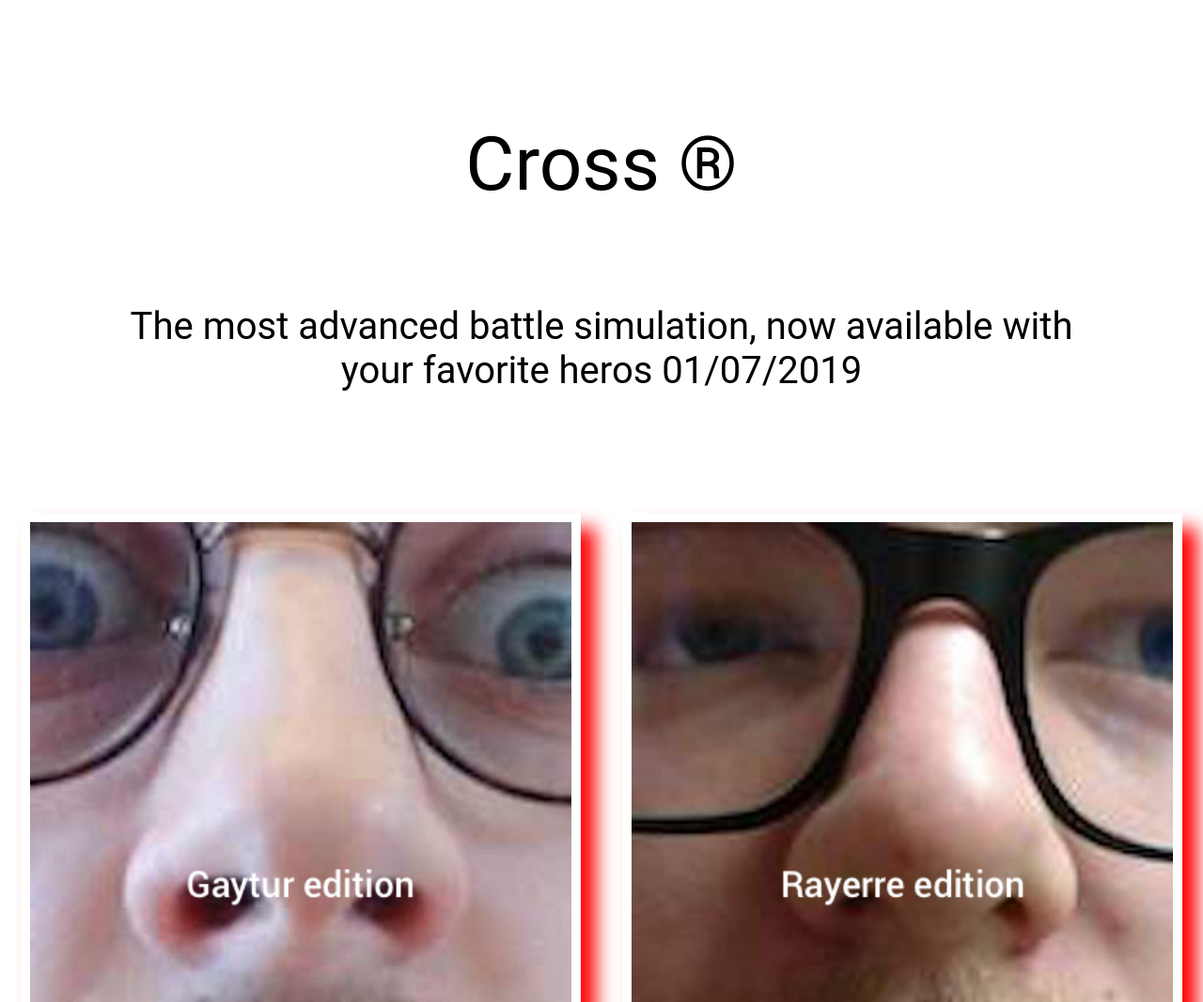
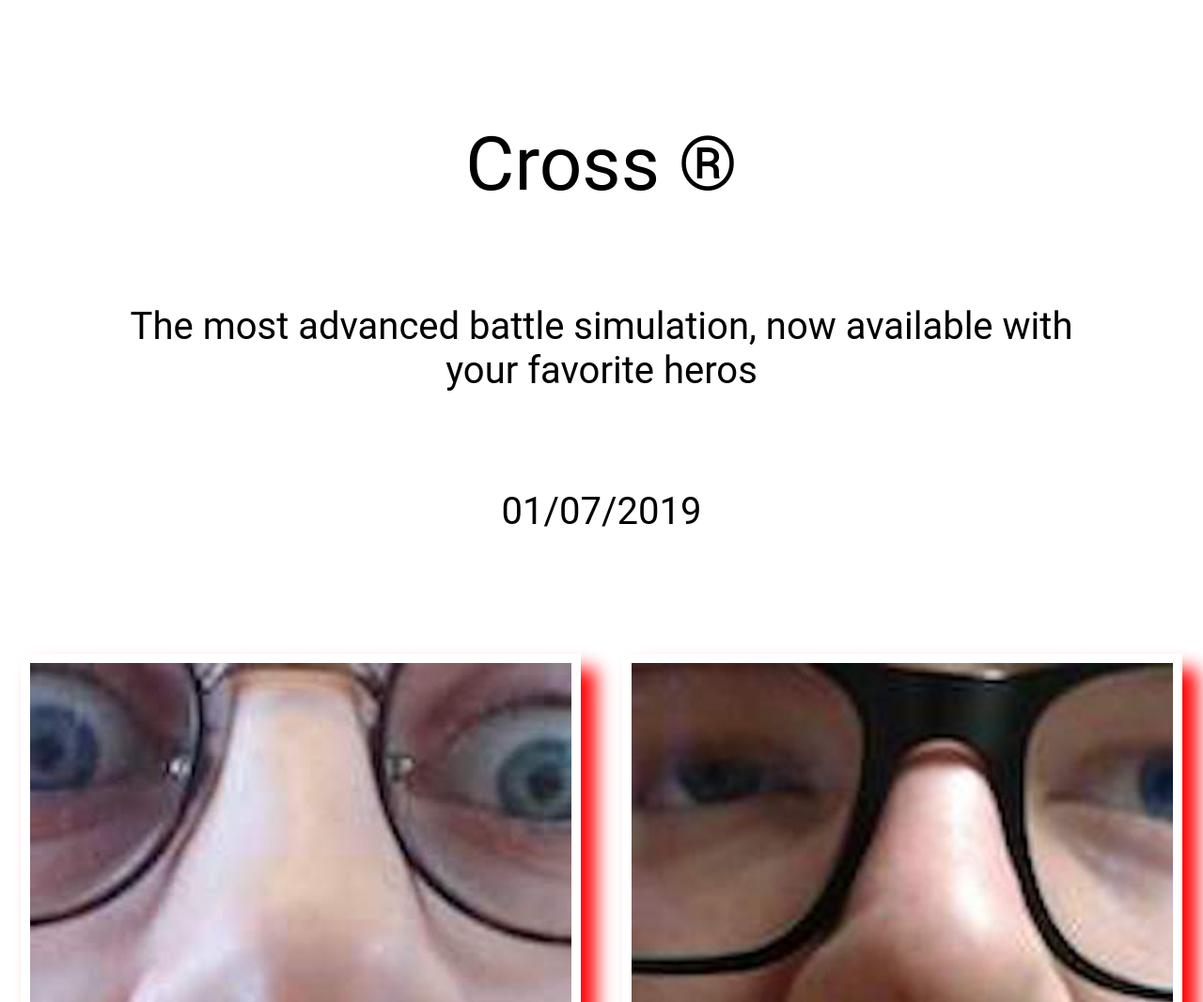
Before and after one commit to Mpk605/Cross, a plain HTML site: page index.html in a window 1280 px wide. Shown: the top 1067 px of the page at 94% size. Drawn offline with Linux system fonts and the light colour scheme.

Commit message:
Update index.html

```diff
--- a/index.html
+++ b/index.html
@@ -12,8 +12,9 @@
 
             <p> The most advanced battle simulation,
                 now available with your favorite heros
-                01/07/2019
+
             </p>
+            <p>01/07/2019</p>
         </div>
         <div class="background">
             <div class="column">
```
